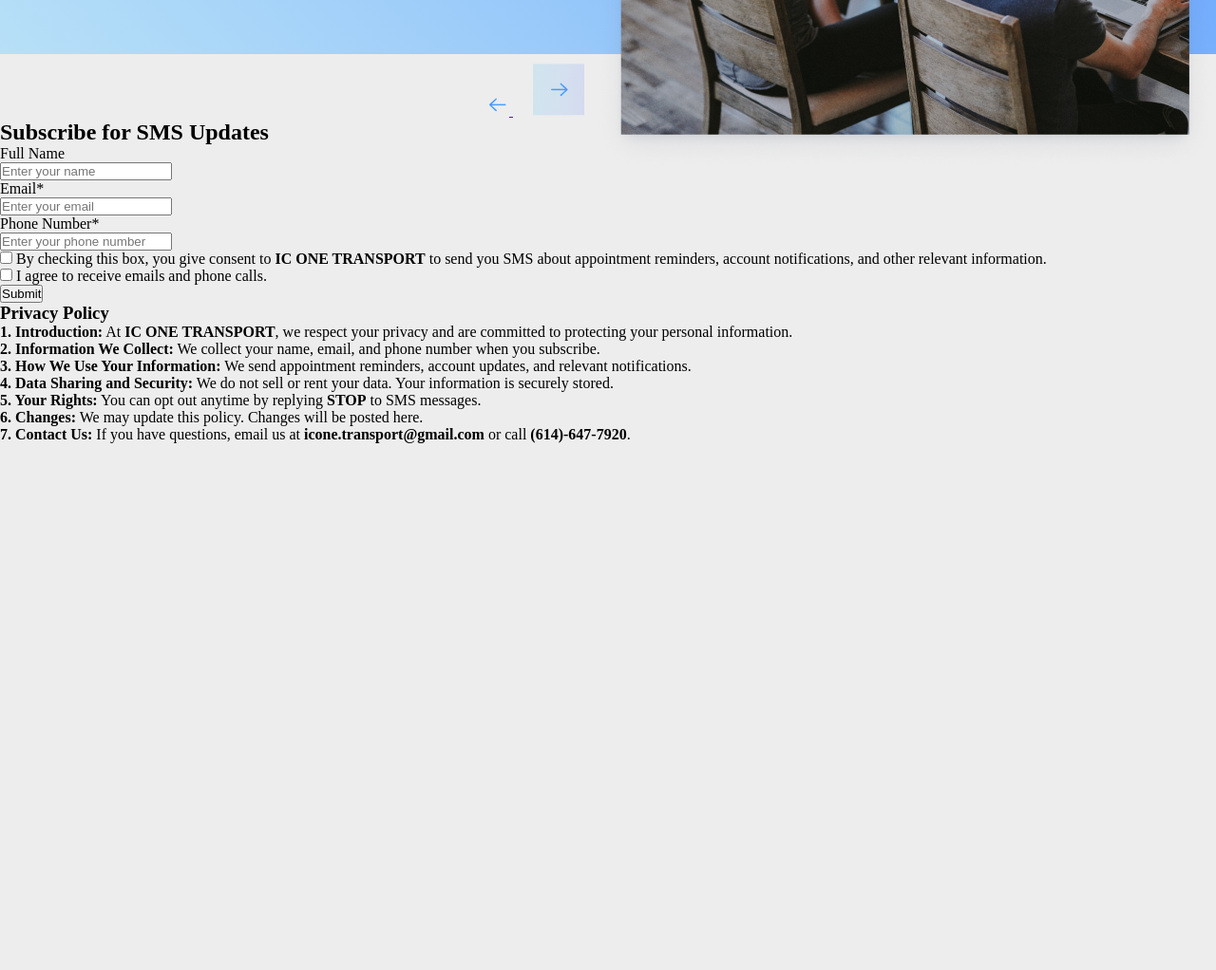
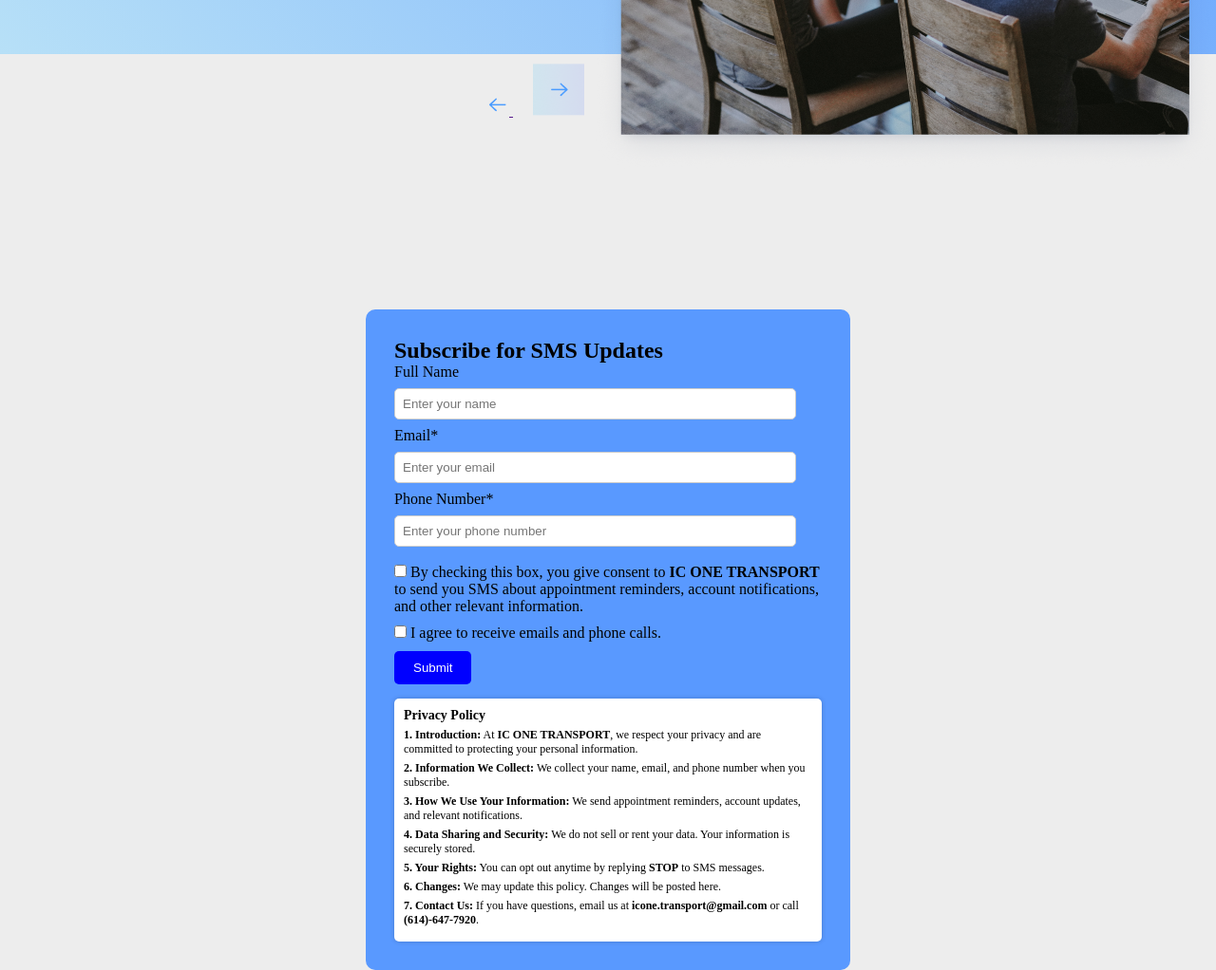
Before and after one commit to Oorlik/IC, a plain HTML site: page index.html in a window 1280 px wide. Shown: the part 2200-3222 px from the top of the page at 95% size. Before the commit the page ends 2667 px from the top, so only its background shows below. Drawn offline with nearby package versions, Linux system fonts and the light colour scheme.

Commit message:
Add files via upload

```diff
--- a/css/main.css
+++ b/css/main.css
@@ -333,3 +333,50 @@ padding-top: 5%;
   width: 5%;
   padding-left:20px;
 }
+.container {
+  background: #5999ff;
+  padding: 30px;
+  border-radius: 10px;
+  width: 450px;
+
+  margin: 50px auto;
+  margin-top: 200px;
+}
+input[type="text"], input[type="email"], input[type="tel"] {
+  width: 90%;
+  padding: 8px;
+  margin: 8px 0;
+  border: 1px solid #ccc;
+  border-radius: 5px;
+}
+.checkbox {
+  text-align: left;
+  margin: 10px 0;
+}
+.submit-btn {
+  background: blue;
+  color: white;
+  padding: 10px 20px;
+  border: none;
+  cursor: pointer;
+  border-radius: 5px;
+}
+.submit-btn:hover {
+  background: darkblue;
+}
+.privacy-policy {
+  font-size: 15px;
+  margin-top: 15px;
+  text-align: left;
+  padding: 10px;
+  background: #fff;
+  border-radius: 5px;
+  box-shadow: 0px 0px 5px rgba(0, 0, 0, 0.2);
+}
+.privacy-policy h3 {
+  font-size: 14px;
+}
+.privacy-policy p {
+  font-size: 12px;
+  margin: 5px 0;
+}
```
